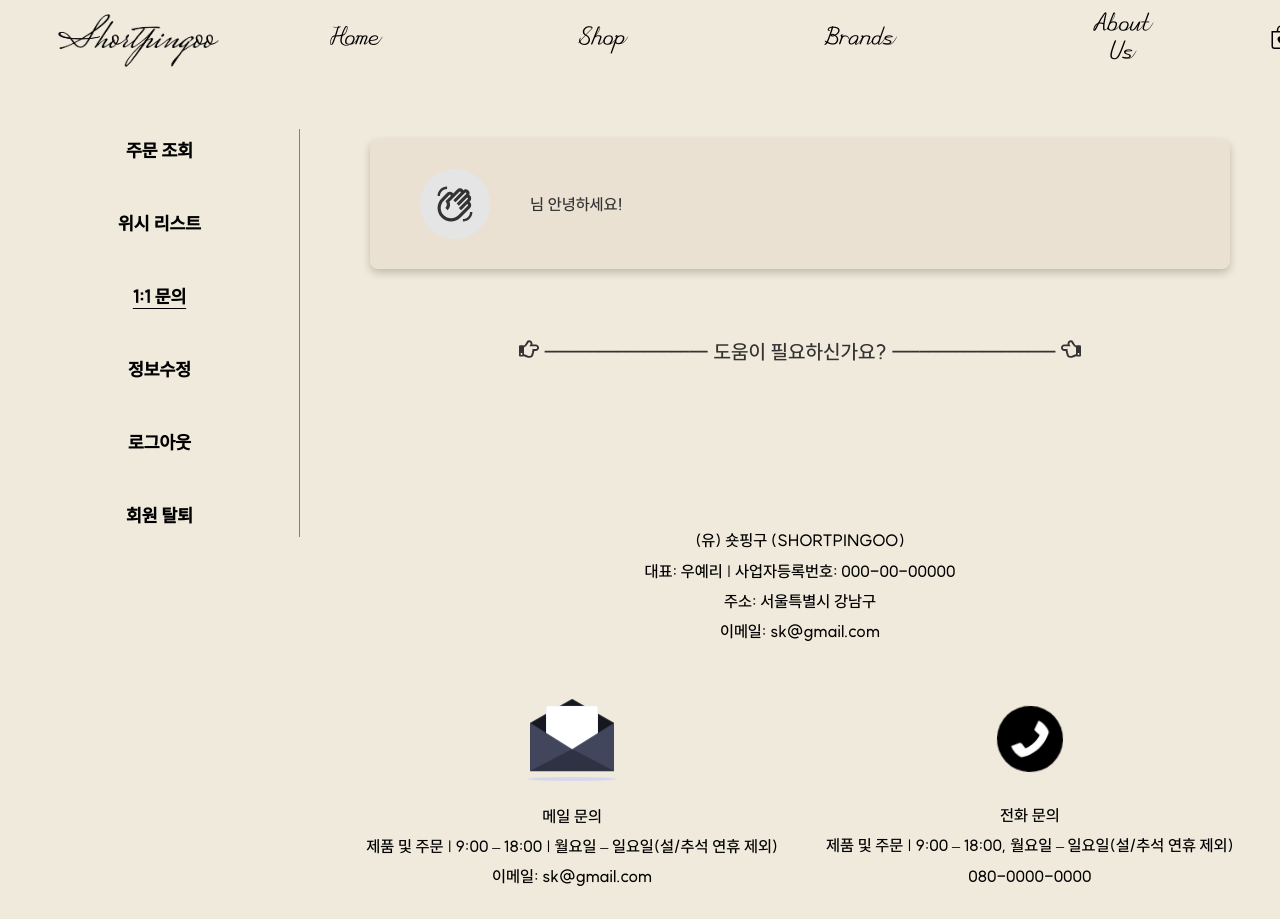
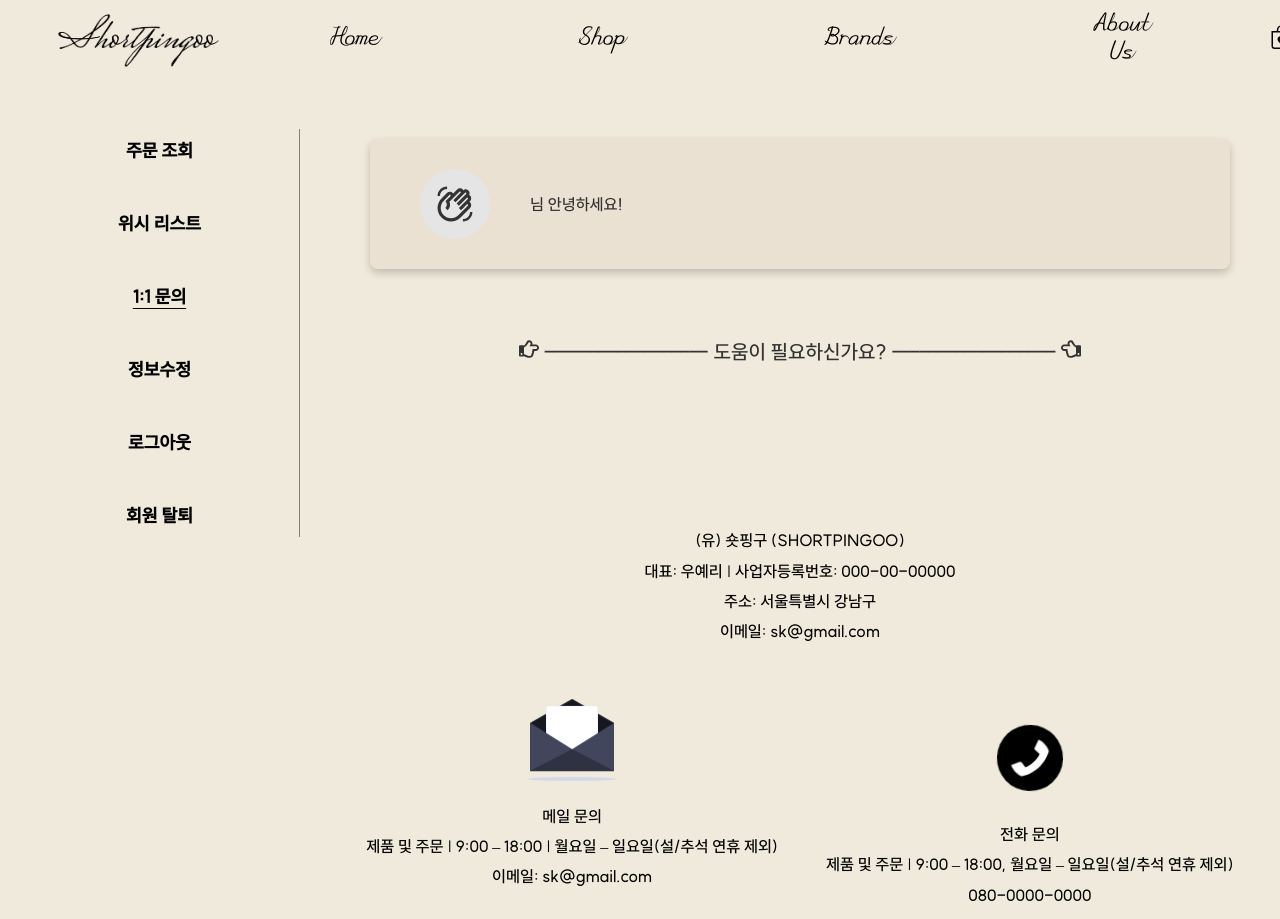
Before and after one commit to SK-Rookies-Final3/FrontEnd, a React (Create React App) app: page /mypages/question in a window 1280 px wide. Shown: the top 919 px of the page. Built offline with nearby package versions, Linux system fonts and the light colour scheme.

Commit message:
fix: RF-47 <아이콘 위치 수정>

```diff
--- a/src/component/css/Mypage_Question.css
+++ b/src/component/css/Mypage_Question.css
@@ -32,7 +32,8 @@
 
 /* FaPhone */
 .phone-icon {
-    margin-top: 0.4rem;
+    margin: auto;
+    margin-top: 1.6rem;
     margin-bottom: 1.4rem;
 }
 
```
